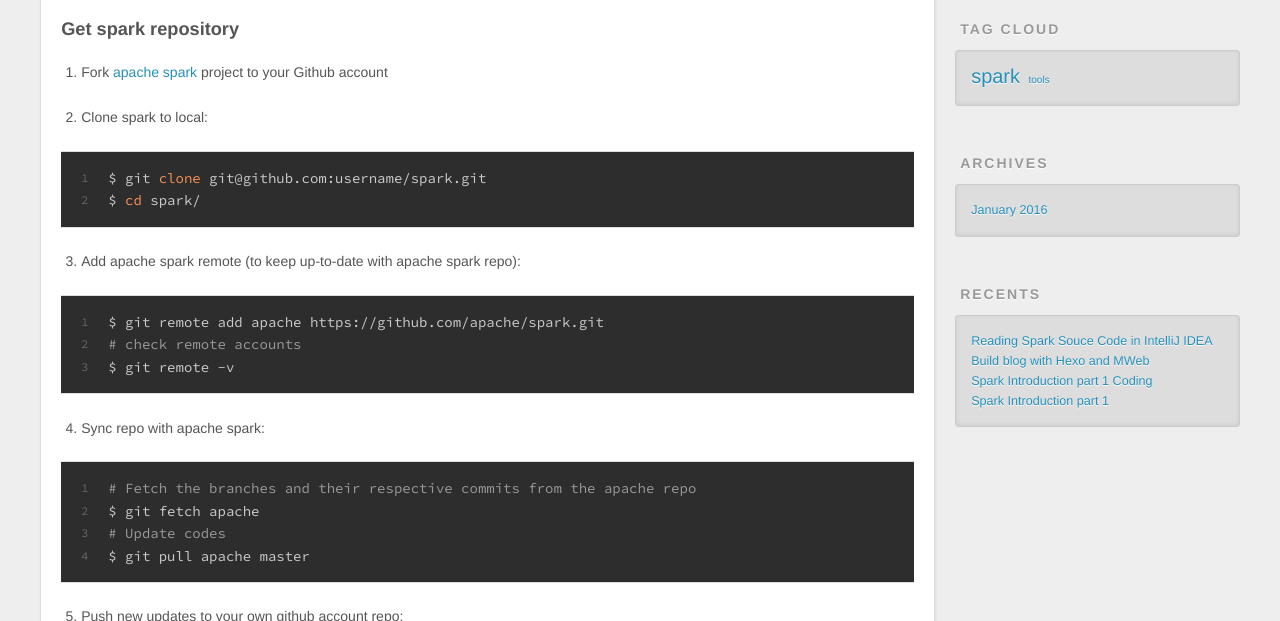
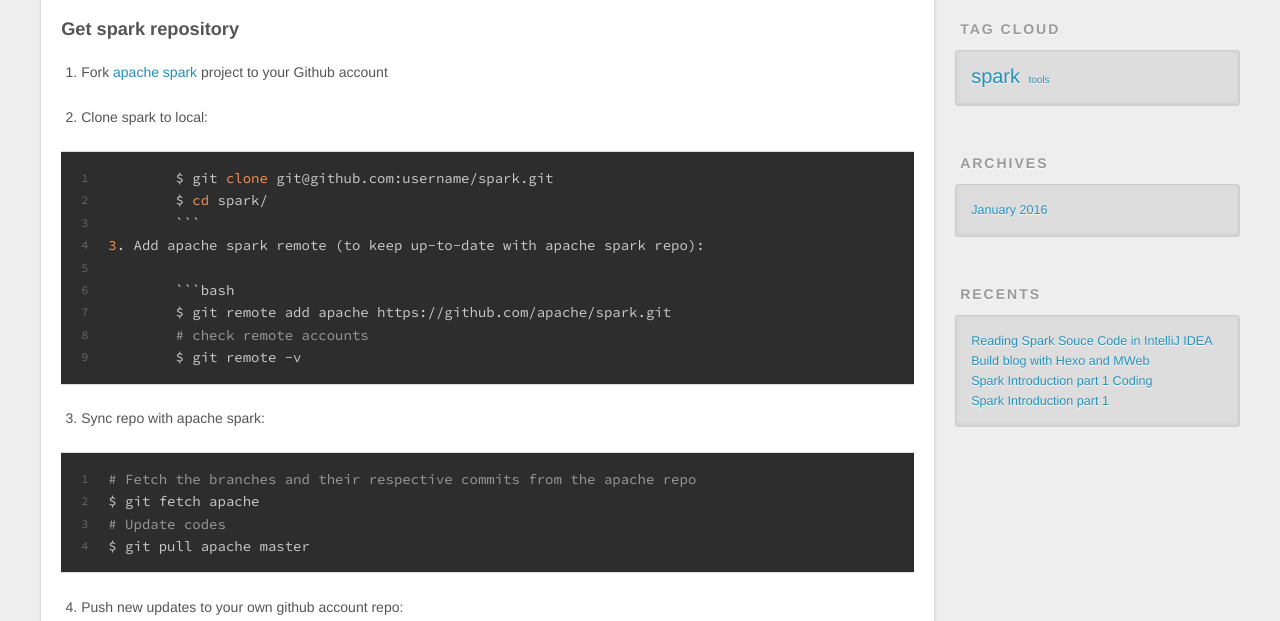
Before and after one commit to linbojin/linbojin.github.io, a plain HTML site: page index.html in a window 1280 px wide. Shown: the part 479-1100 px from the top of the page. Drawn offline with nearby package versions, Linux system fonts and the light colour scheme.

Commit message:
Site updated: 2016-01-09 20:46:10

````diff
--- a/index.html
+++ b/index.html
@@ -88,10 +88,7 @@
 <h3 id="Get_spark_repository"><a href="#Get_spark_repository" class="headerlink" title="Get spark repository"></a>Get spark repository</h3><ol>
 <li>Fork <a href="https://github.com/apache/spark" target="_blank" rel="external">apache spark</a> project to your Github account</li>
 <li><p>Clone spark to local:</p>
- <figure class="highlight bash"><table><tr><td class="gutter"><pre><span class="line">1</span><br><span class="line">2</span><br></pre></td><td class="code"><pre><span class="line">$ git <span class="built_in">clone</span> git@github.com:username/spark.git</span><br><span class="line">$ <span class="built_in">cd</span> spark/</span><br></pre></td></tr></table></figure>
-</li>
-<li><p>Add apache spark remote (to keep up-to-date with apache spark repo): </p>
- <figure class="highlight bash"><table><tr><td class="gutter"><pre><span class="line">1</span><br><span class="line">2</span><br><span class="line">3</span><br></pre></td><td class="code"><pre><span class="line">$ git remote add apache https://github.com/apache/spark.git</span><br><span class="line"><span class="comment"># check remote accounts</span></span><br><span class="line">$ git remote -v</span><br></pre></td></tr></table></figure>
+<figure class="highlight bash"><table><tr><td class="gutter"><pre><span class="line">1</span><br><span class="line">2</span><br><span class="line">3</span><br><span class="line">4</span><br><span class="line">5</span><br><span class="line">6</span><br><span class="line">7</span><br><span class="line">8</span><br><span class="line">9</span><br></pre></td><td class="code"><pre><span class="line">	$ git <span class="built_in">clone</span> git@github.com:username/spark.git</span><br><span class="line">	$ <span class="built_in">cd</span> spark/</span><br><span class="line">	```	</span><br><span class="line"><span class="number">3</span>. Add apache spark remote (to keep up-to-date with apache spark repo): </span><br><span class="line">	</span><br><span class="line">	```bash </span><br><span class="line">	$ git remote add apache https://github.com/apache/spark.git</span><br><span class="line">	<span class="comment"># check remote accounts</span></span><br><span class="line">	$ git remote -v</span><br></pre></td></tr></table></figure>
 </li>
 <li><p>Sync repo with apache spark:</p>
  <figure class="highlight bash"><table><tr><td class="gutter"><pre><span class="line">1</span><br><span class="line">2</span><br><span class="line">3</span><br><span class="line">4</span><br></pre></td><td class="code"><pre><span class="line"><span class="comment"># Fetch the branches and their respective commits from the apache repo</span></span><br><span class="line">$ git fetch apache</span><br><span class="line"><span class="comment"># Update codes</span></span><br><span class="line">$ git pull apache master</span><br></pre></td></tr></table></figure>
````
Also changed, not shown: 2016/01/09/Reading-Spark-Souce-Code-in-IntelliJ-IDEA/index.html (+5 -8 lines).
